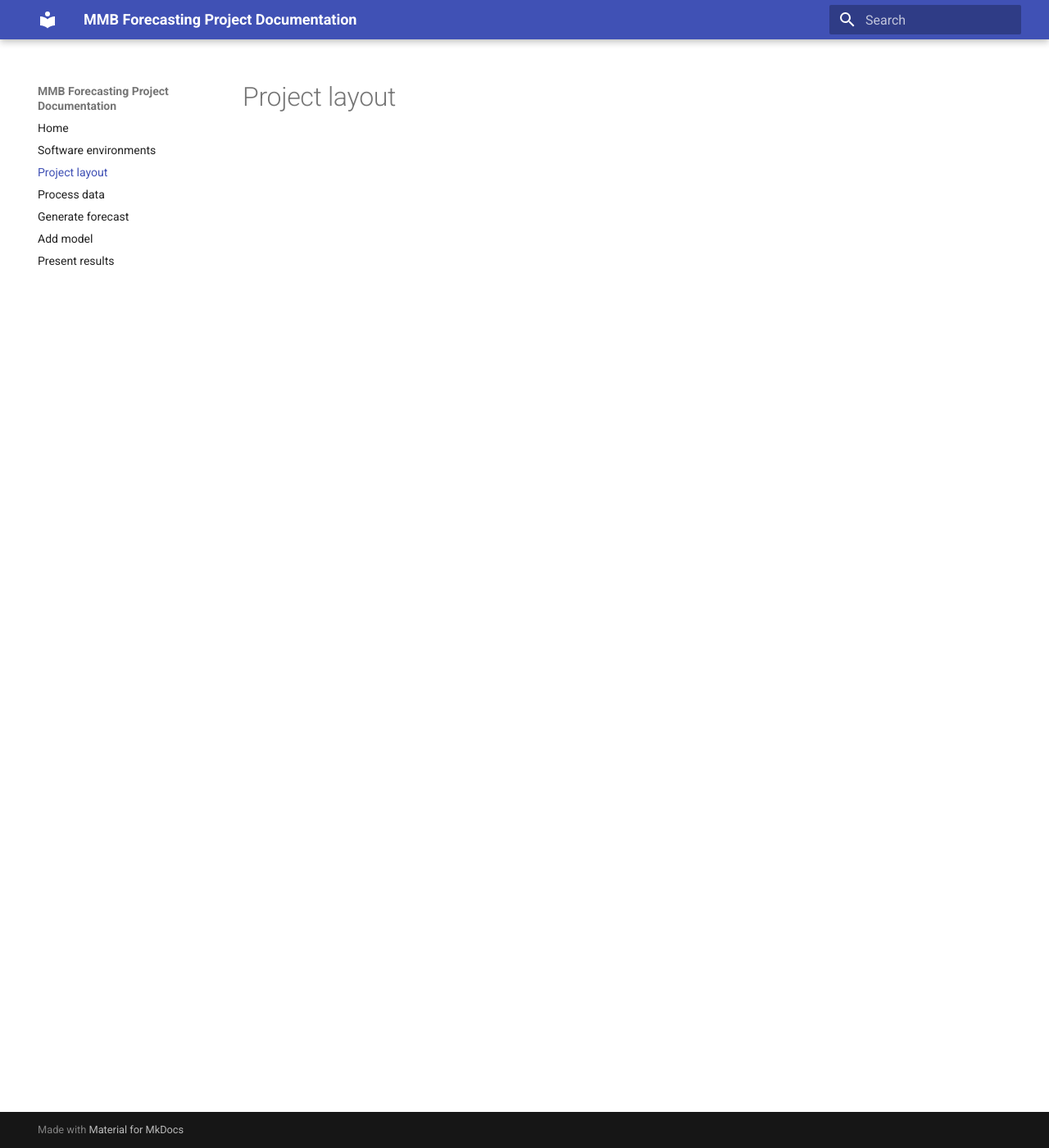
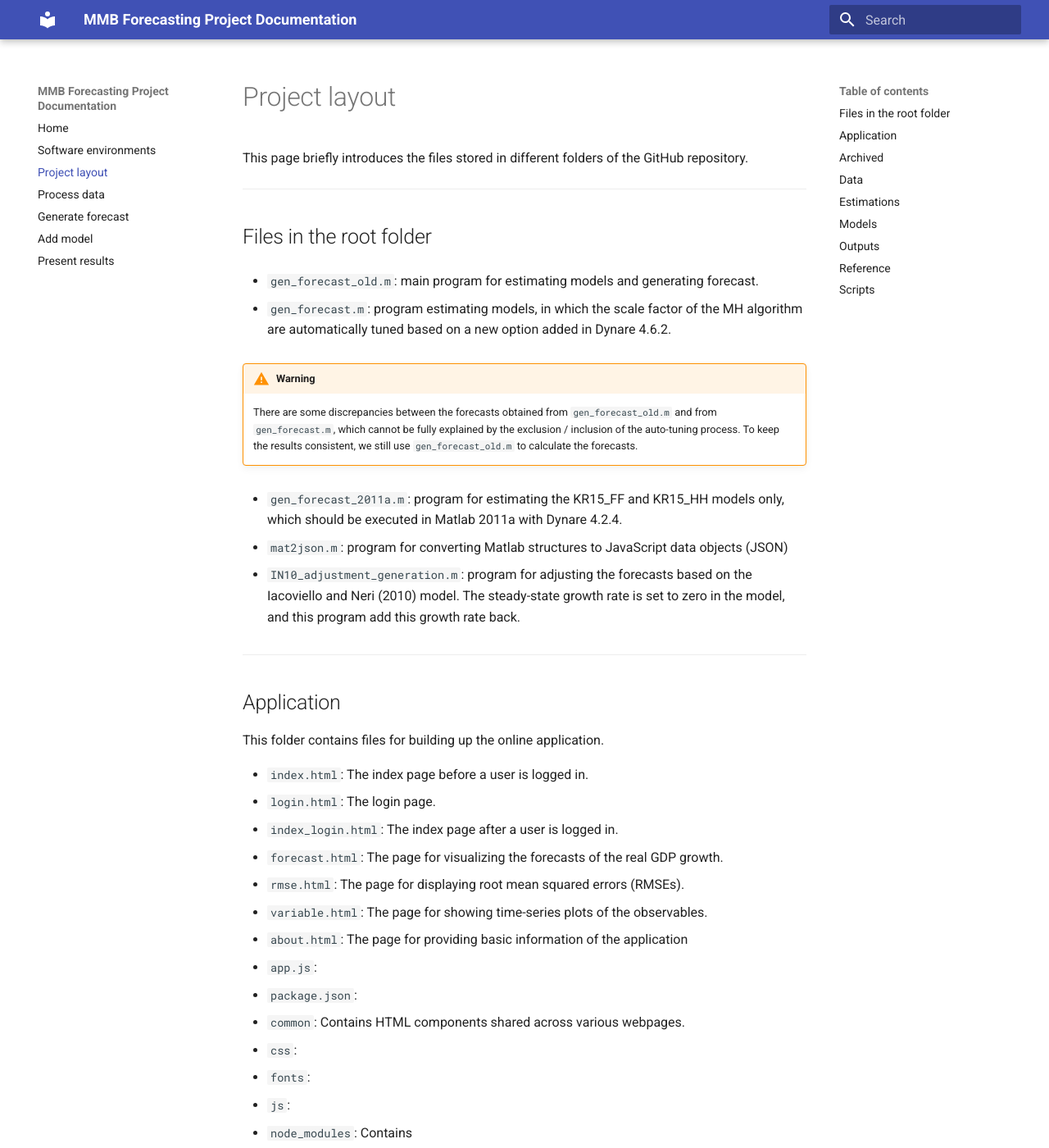
Before and after one commit to zsun9/mmbforecastdoc, an MkDocs documentation site: the page built from docs/layout.md, in a window 1280 px wide and 1400 px high. Shown: the whole window at 82% size. Built offline with MkDocs 1.6.1 and Material for MkDocs 9.7.7, drawn with Linux system fonts in a browser that asks for light colours; some of the changed text lies outside the part shown.

Commit message:
Some updates

```diff
--- /dev/null
+++ b/docs/javascripts/config.js
@@ -0,0 +1,16 @@
+window.MathJax = {
+  tex: {
+    inlineMath: [["\\(", "\\)"]],
+    displayMath: [["\\[", "\\]"]],
+    processEscapes: true,
+    processEnvironments: true
+  },
+  options: {
+    ignoreHtmlClass: ".*|",
+    processHtmlClass: "arithmatex"
+  }
+};
+
+document$.subscribe(() => {
+  MathJax.typesetPromise()
+})
--- a/docs/layout.md
+++ b/docs/layout.md
@@ -1 +1,84 @@
 # Project layout
+
+This page briefly introduces the files stored in different folders of the GitHub repository.
+
+---
+
+## Files in the root folder
+
+- `gen_forecast_old.m`: main program for estimating models and generating forecast.
+
+- `gen_forecast.m`: program estimating models, in which the scale factor of the MH algorithm are automatically tuned based on a new option added in Dynare 4.6.2.
+
+!!! warning
+    There are some discrepancies between the forecasts obtained from `gen_forecast_old.m` and from `gen_forecast.m`, which cannot be fully explained by the exclusion / inclusion of the auto-tuning process. To keep the results consistent, we still use `gen_forecast_old.m` to calculate the forecasts.
+
+- `gen_forecast_2011a.m`: program for estimating the KR15_FF and KR15_HH models only, which should be executed in Matlab 2011a with Dynare 4.2.4.
+
+- `mat2json.m`: program for converting Matlab structures to JavaScript data objects (JSON)
+
+- `IN10_adjustment_generation.m`: program for adjusting the forecasts based on the Iacoviello and Neri (2010) model. The steady-state growth rate is set to zero in the model, and this program add this growth rate back.
+
+---
+
+## Application
+
+This folder contains files for building up the online application.
+
+- `index.html`: The index page before a user is logged in.
+- `login.html`: The login page.
+- `index_login.html`: The index page after a user is logged in.
+- `forecast.html`: The page for visualizing the forecasts of the real GDP growth.
+- `rmse.html`: The page for displaying root mean squared errors (RMSEs).
+- `variable.html`: The page for showing time-series plots of the observables.
+- `about.html`: The page for providing basic information of the application
+- `app.js`:
+- `package.json`:
+- `common`: Contains HTML components shared across various webpages.
+- `css`:
+- `fonts`:
+- `js`:
+- `node_modules`: Contains
+- `src`:
+
+---
+
+## Archived
+
+This folder contains files that are no longer in use.
+
+---
+
+## Data
+
+This folder contains the raw data, vintage data, and data description files.
+
+---
+
+## Estimations
+
+This folder contains the estimation results.
+
+---
+
+## Models
+
+This folder contains Dynare mod-files for model estimation.
+
+---
+
+## Outputs
+
+This folder contains spreadsheets and documents that display the main results of the project.
+
+---
+
+## Reference
+
+This folder contains the original papers, technical appendix, and data files provided by the authors, as well as data comparison results.
+
+---
+
+## Scripts
+
+This folder contains programs for processing data and updating results.
--- a/mkdocs.yml
+++ b/mkdocs.yml
@@ -15,3 +15,11 @@ nav:
 markdown_extensions:
   - def_list
   - admonition
+  - pymdownx.tabbed
+  - pymdownx.arithmatex:
+      generic: true
+
+extra_javascript:
+  - javascripts/config.js
+  - https://polyfill.io/v3/polyfill.min.js?features=es6
+  - https://cdn.jsdelivr.net/npm/mathjax@3/es5/tex-mml-chtml.js
```
Also changed, not shown: config.js (added, +16 -0 lines), docs/index.md (+73 -18 lines), 3 other files.
